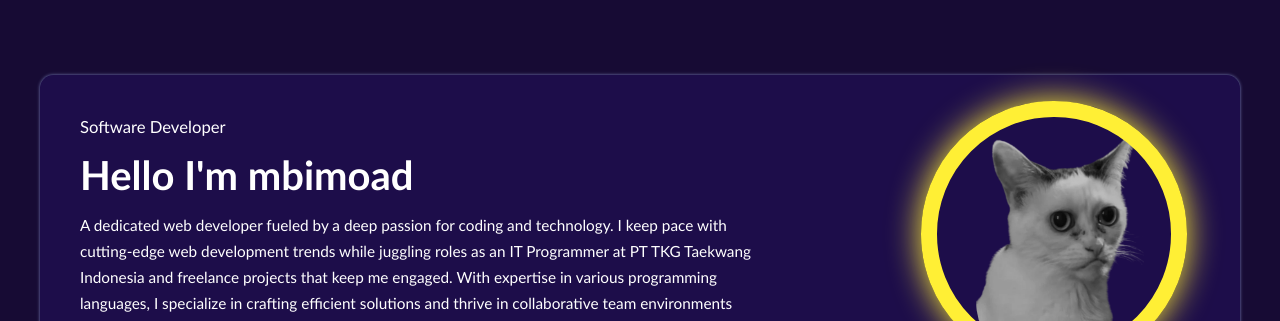
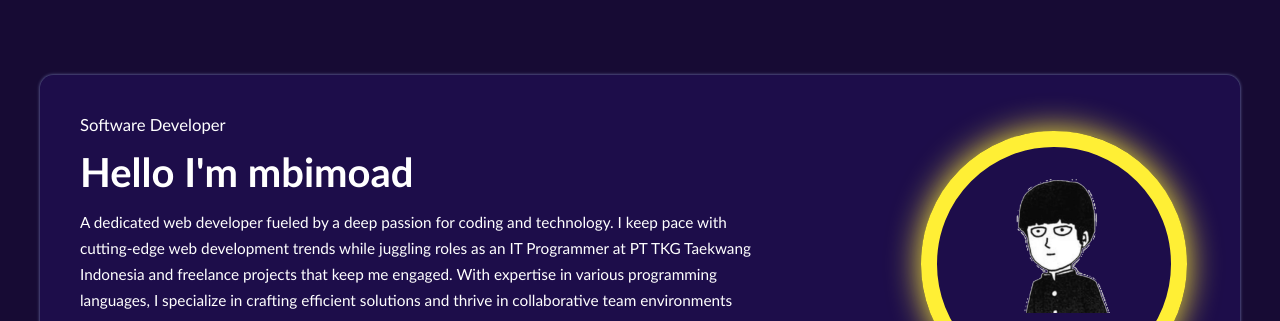
Before and after one commit to mbimoad/mbimoad.github.io, a plain HTML site: page index.html in a window 1280 px wide. Shown: the part 812-1133 px from the top of the page. Drawn offline with Linux system fonts and the light colour scheme; files whose address does not match are found by name.

Commit message:
Update index.html

```diff
--- a/index.html
+++ b/index.html
@@ -190,7 +190,7 @@
             <div class="right">
                 <div class="frame">
                     <div class="rectangle"></div>
-                    <img src="./image/20250322_231727.webp" alt="">
+                    <img src="./image/1764766208662.png" alt="">
                 </div>
             </div>
         </div>
```
